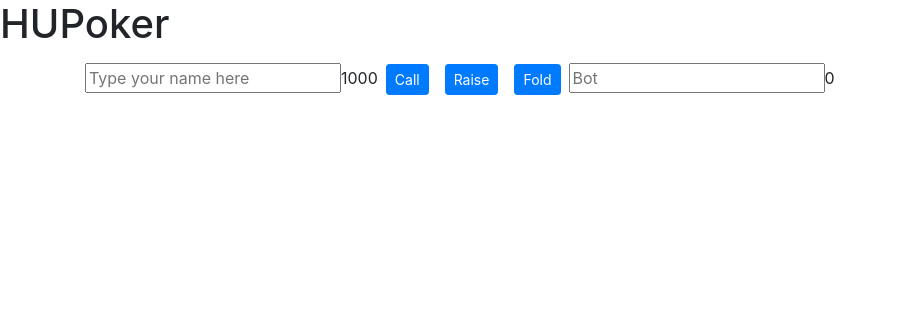
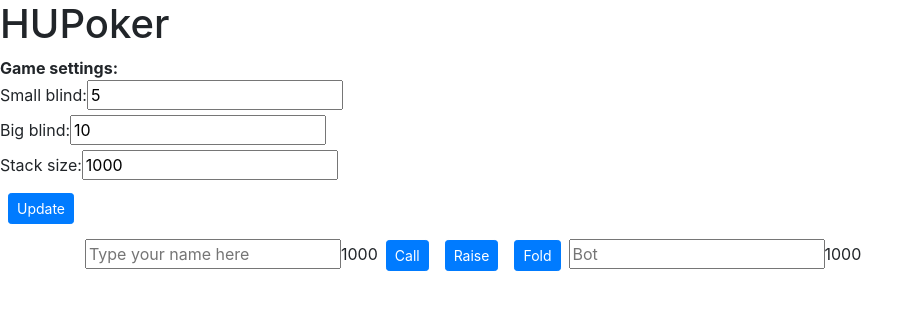
Before and after one commit to bryantong23/HUPoker, a React (Create React App) app: page / in a window 1280 px wide. Shown: the top 310 px of the page, without its empty margins (0-924 px from the left). Built offline with nearby package versions, Linux system fonts and the light colour scheme.

Commit message:
Add game settings section

```diff
--- a/src/App.js
+++ b/src/App.js
@@ -8,9 +8,17 @@ class App extends Component {
   constructor(props) {
     super(props);
     this.state = {
+      smallBlind: 5,
+      bigBlind: 10,
+      startingStack: 1000,
       players: [
-        { id: 1, name: "Type your name here", stackSize: 1000, viewText: false },
-        { id: 2, name: "Bot", stackSize: 0 },
+        {
+          id: 1,
+          name: "Type your name here",
+          stackSize: 1000,
+          viewText: false,
+        },
+        { id: 2, name: "Bot", stackSize: 1000 },
       ],
     };
   }
@@ -20,25 +28,59 @@ class App extends Component {
   };
 
   handleClickRaise = () => {
-      const players = this.state.players;
-      players[0].viewText = !players[0].viewText;
-      this.setState({players});
+    const players = this.state.players;
+    players[0].viewText = !players[0].viewText;
+    this.setState({ players });
   };
 
   handleRaise = (amount) => {
     const players = this.state.players;
     players[0].stackSize -= parseInt(amount);
-    this.setState({players});
-  }
+    players[0].viewText = !players[0].viewText;
+    this.setState({ players });
+  };
 
   handleFold = () => {
     console.log("Fold");
   };
 
+  update = () => {
+    console.log("Update")
+    const sb = parseInt(document.getElementById("sb").value);
+    const bb = parseInt(document.getElementById("bb").value);
+    const ss = parseInt(document.getElementById("ss").value);
+    this.setState({smallBlind: sb, bigBlind: bb, startingStack: ss});
+    const players = this.state.players;
+    for (var i = 0; i < this.state.players.length; i++){
+      players[i].stackSize = ss;
+    }
+    this.setState({players});
+  };
+
   render() {
     return (
       <React.Fragment>
-        <header><h1>HUPoker</h1></header>
+        <header>
+          <h1>HUPoker</h1>
+          <div>
+            <b>Game settings:</b><br></br>
+            <label htmlFor="sb">Small blind:</label>
+            <input type="text" id="sb" name="sb" defaultValue="5"></input>
+            <br></br>
+            <label htmlFor="bb">Big blind:</label>
+            <input type="text" id="bb" name="bb" defaultValue="10"></input>
+            <br></br>
+            <label htmlFor="ss">Stack size:</label>
+            <input type="text" id="ss" name="ss" defaultValue="1000"></input>
+            <br></br>
+            <button
+              className="btn btn-primary btn-sm m-2"
+              onClick={this.update}
+            >
+              Update
+            </button>
+          </div>
+        </header>
         <main className="container">
           <Players
             players={this.state.players}
```
Also changed, not shown: 1 other file (tests, documents, lock files or other folders).
